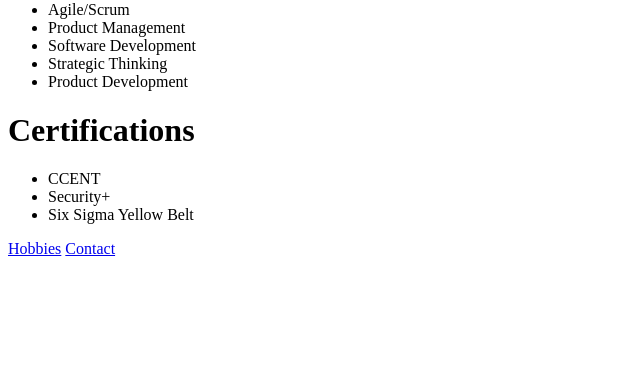
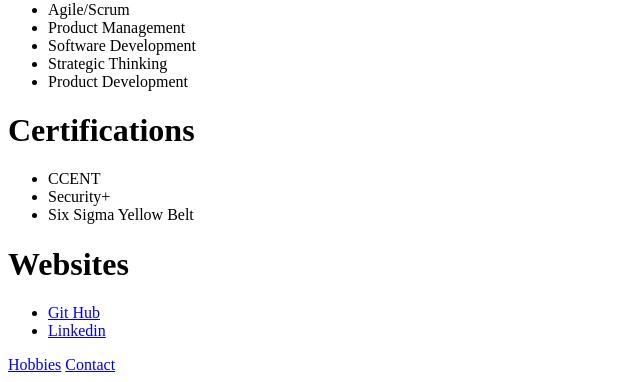
Before and after one commit to takuah77/html-portfolio, a plain HTML site: page Capstone Project 1 - Online Resume/index.html in a window 1280 px wide. Shown: the part 755-1137 px from the top of the page, without its empty margins (0-640 px from the left). Before the commit the page ends 1021 px from the top, so only its background shows below. Drawn offline with Linux system fonts and the light colour scheme.

Commit message:
Added links to my websites

```diff
--- a/Capstone Project 1 - Online Resume/index.html
+++ b/Capstone Project 1 - Online Resume/index.html
@@ -35,6 +35,11 @@
                 <li>Security+</li>
                 <li>Six Sigma Yellow Belt</li>
             </ul>
+        <h1>Websites</h1>
+            <ul>
+                <li><a href="https://github.com/takuah77">Git Hub</a></li>
+                <li><a href="https://www.linkedin.com/in/john-mayfield-8a932741/">Linkedin</a></li>
+            </ul>
         <a href="./Hobbies.html">Hobbies</a>
         <a href="./Contact.html">Contact</a>
     </body>
```
